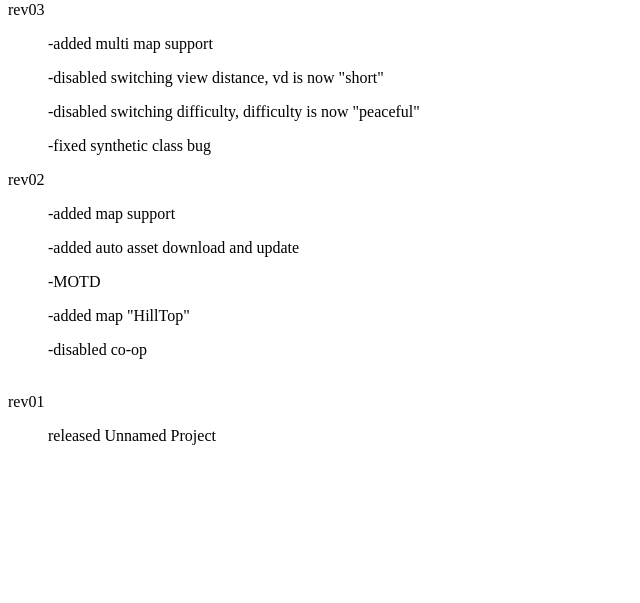
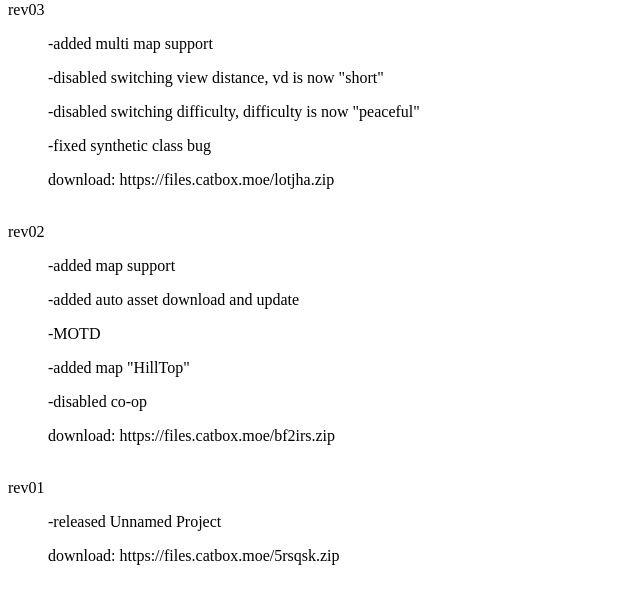
Before and after one commit to unnaturalistic/unnamed, a plain HTML site: page index.html in a window 1280 px wide. Shown: the part 79-682 px from the top of the page, without its empty margins (0-640 px from the left). Drawn offline with Linux system fonts and the light colour scheme.

Commit message:
Update index.html

```diff
--- a/index.html
+++ b/index.html
@@ -11,16 +11,18 @@
     <ul>-disabled switching view distance, vd is now "short"</ul>
     <ul>-disabled switching difficulty, difficulty is now "peaceful"</ul>
     <ul>-fixed synthetic class bug</ul>
-
+    <ul>download: https://files.catbox.moe/lotjha.zip</ul>
+    <br>
     rev02
     <ul>-added map support</ul>
     <ul>-added auto asset download and update</ul>
     <ul>-MOTD</ul>
     <ul>-added map "HillTop"</ul>
-
     <ul>-disabled co-op</ul>
+    <ul>download: https://files.catbox.moe/bf2irs.zip</ul>
     <br>
     rev01
-    <ul>released Unnamed Project</ul>
+    <ul>-released Unnamed Project</ul>
+    <ul>download: https://files.catbox.moe/5rsqsk.zip</ul>
 </body>
 </html>
```
